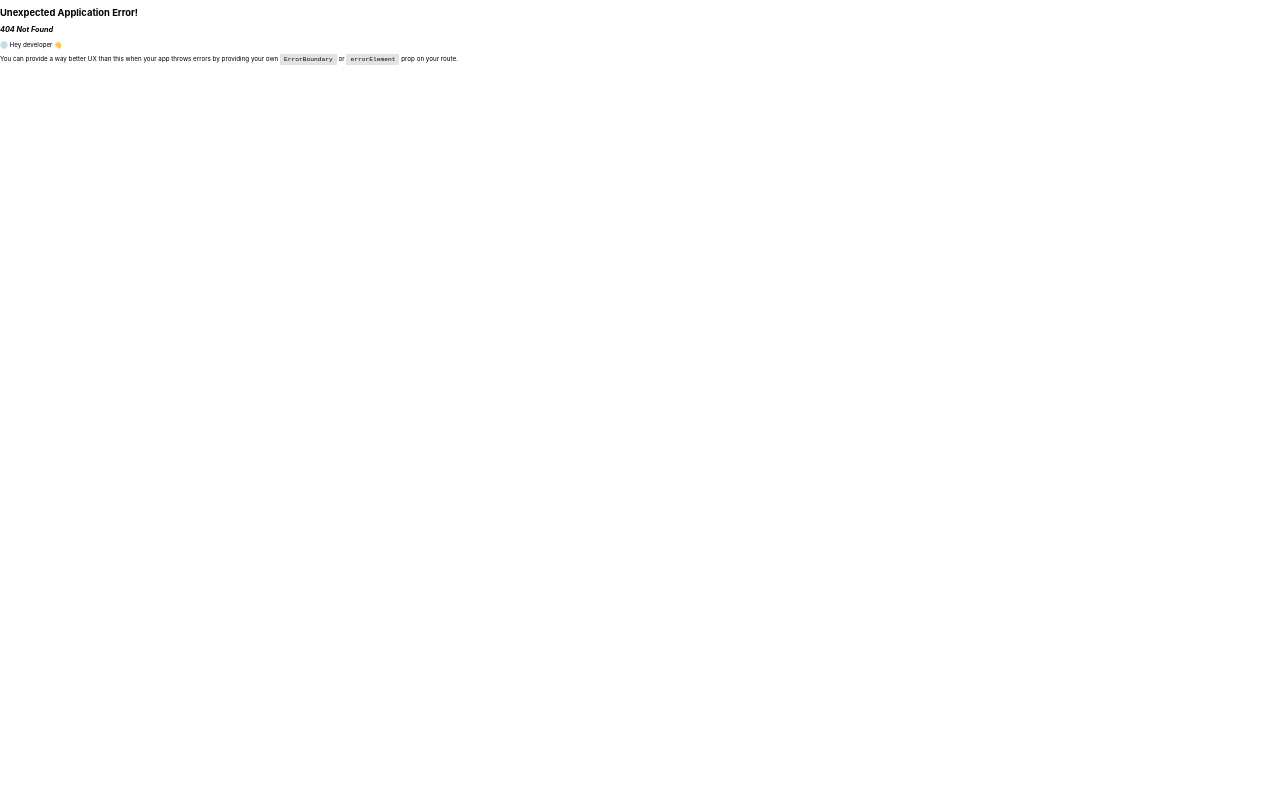
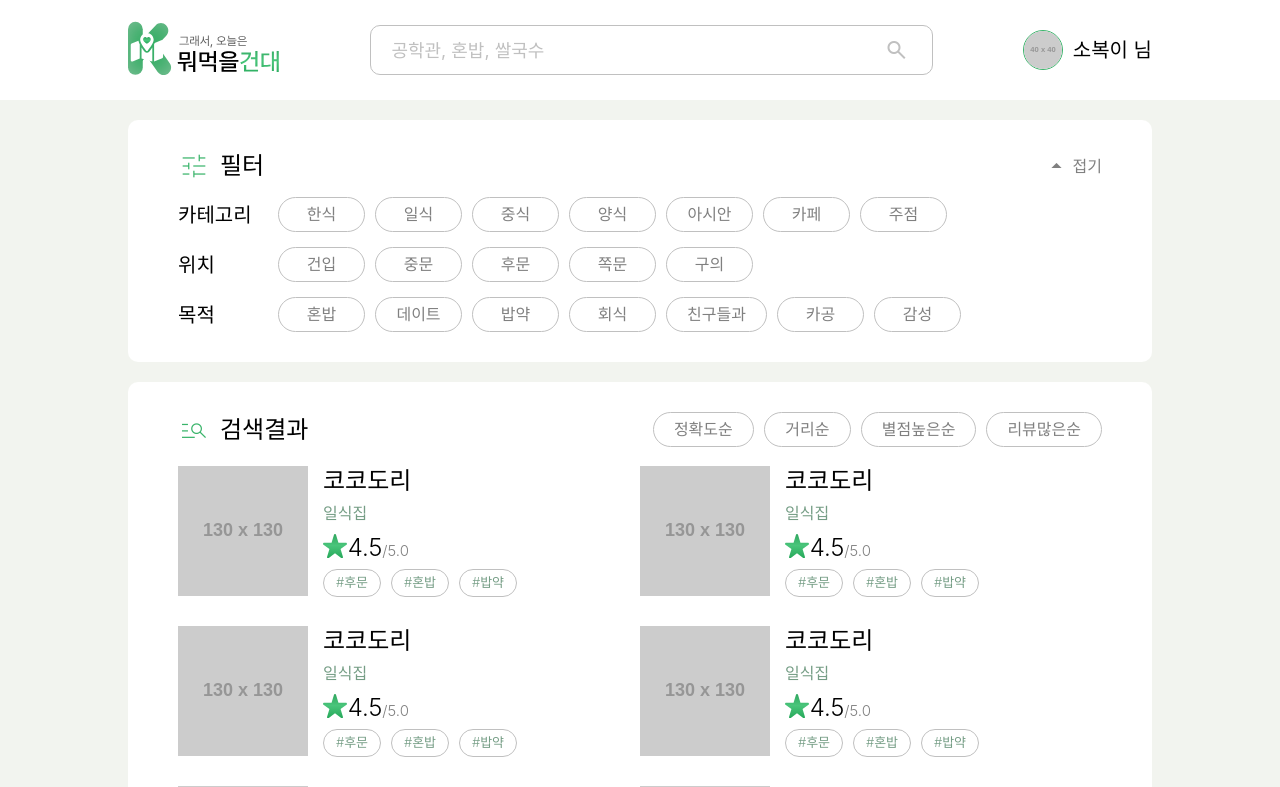
Before and after one commit to Team-EatKu/eatku-frontend, a React (Vite) app: page /search in a window 1280 px wide. Before the commit this address had no page. Shown: the top 787 px of the page. Built offline with nearby package versions, Linux system fonts and the light colour scheme; a web font is replaced by a local one.

Commit message:
[FEAT] Publishing: Search

```diff
--- a/src/App.tsx
+++ b/src/App.tsx
@@ -5,7 +5,7 @@ import {
   adminRoutes,
   authRoutes,
   detailRoutes,
-  listRoutes,
+  searchRoutes,
   mainRoutes,
   devRoutes,
 } from "@routes";
@@ -14,7 +14,7 @@ const router = createBrowserRouter([
   ...adminRoutes,
   ...authRoutes,
   ...detailRoutes,
-  ...listRoutes,
+  ...searchRoutes,
   ...mainRoutes,
   ...devRoutes,
 ]);
--- a/src/common/component/organism/Header/index.tsx
+++ b/src/common/component/organism/Header/index.tsx
@@ -2,15 +2,19 @@ import { HeaderProps } from "@typings/common/organism.ts";
 import { HeaderContainer } from "./styles.ts";
 import { Logo } from "@atom/index.tsx";
 import { SearchBar, Profile } from "@molecule/index.tsx";
+import { useNavigate } from "react-router-dom";
 
 const Header = ({ className = "", customStyle, ...props }: HeaderProps) => {
+  const navigate = useNavigate();
   return (
     <HeaderContainer
       className={`header ${className}`}
       customStyle={customStyle}
       {...props}
     >
-      <Logo />
+      <div className={"header__logo-wrapper"} onClick={() => navigate("/")}>
+        <Logo />
+      </div>
       <SearchBar placeholder={"공학관, 혼밥, 쌀국수"} />
       <Profile src={"https://placehold.co/40"} name={"소복이"} />
     </HeaderContainer>
--- a/src/common/component/organism/Header/styles.ts
+++ b/src/common/component/organism/Header/styles.ts
@@ -8,5 +8,10 @@ export const HeaderContainer = styled.div<HeaderContainerProps>`
   gap: 2rem;
   padding: 2rem 10%;
   background-color: ${Colors.White};
+
+  & > div.header__logo-wrapper {
+    cursor: pointer;
+  }
+
   ${(props) => props.customStyle};
 `;
--- /dev/null
+++ b/src/pages/search/pages/search/index.tsx
@@ -0,0 +1,17 @@
+import { SearchContainer } from "./styles.ts";
+import MainLayout from "../../../../common/layout/MainLayout";
+import { SearchView } from "@pages/search/component/organism";
+import { Filter } from "@organism/index.tsx";
+
+const index = () => {
+  return (
+    <SearchContainer>
+      <MainLayout>
+        <Filter />
+        <SearchView />
+      </MainLayout>
+    </SearchContainer>
+  );
+};
+
+export default index;
--- /dev/null
+++ b/src/pages/search/pages/search/styles.ts
@@ -0,0 +1,9 @@
+import styled from "@emotion/styled";
+import { Colors, Generators } from "@styles";
+
+export const SearchContainer = styled.div`
+  ${Generators.flexGenerator("column", "flex-start", "center")};
+  background-color: ${Colors.BgGray};
+  gap: 2rem;
+  padding-bottom: 4rem;
+`;
--- a/src/routes/index.ts
+++ b/src/routes/index.ts
@@ -1,7 +1,7 @@
 export { adminRoutes } from "./admin-routes.tsx";
 export { authRoutes } from "./auth-routes.tsx";
 export { detailRoutes } from "./detail-routes.tsx";
-export { listRoutes } from "./list-routes.tsx";
+export { searchRoutes } from "./search-routes.tsx";
 export { mainRoutes } from "./main-routes.tsx";
 
 export { devRoutes } from "./dev-routes.tsx";
--- a/src/routes/list-routes.tsx
+++ /dev/null
@@ -1,8 +0,0 @@
-import { RouteType } from "@typings/routes/routeType.ts";
-
-export const listRoutes: RouteType[] = [
-  {
-    path: "/list",
-    element: <></>,
-  },
-];
--- /dev/null
+++ b/src/routes/search-routes.tsx
@@ -0,0 +1,9 @@
+import { RouteType } from "@typings/routes/routeType.ts";
+import Search from "@pages/search/pages/search";
+
+export const searchRoutes: RouteType[] = [
+  {
+    path: "/search",
+    element: <Search />,
+  },
+];
```
